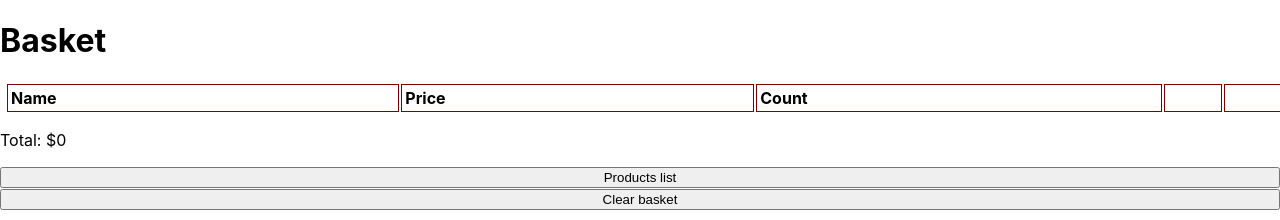
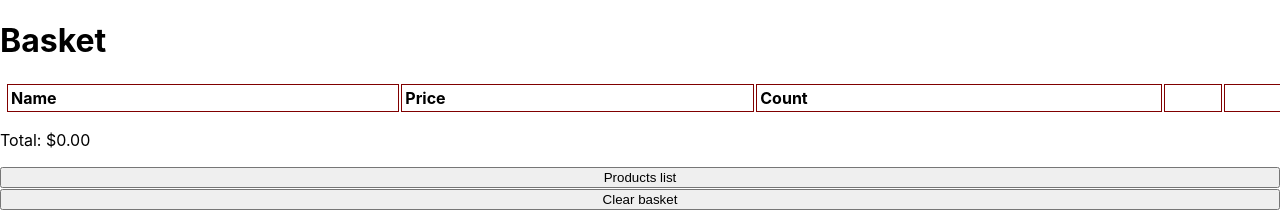
Before and after one commit to Kvasshtain/customer_basket, a React (Create React App) app: page / in a window 1280 px wide. Both pictures are taken after a click on the button "Basket". Shown: the top 220 px of the page. Built offline with nearby package versions, Linux system fonts and the light colour scheme.

Commit message:
пофиксил вывод итого с неограниченным числом знаков после запятой

```diff
--- a/src/components/BasketList.js
+++ b/src/components/BasketList.js
@@ -23,7 +23,7 @@ class Total extends React.Component {
 
     render() {
         return (
-            <p>Total: ${this.calcTotal(this.props.data)}</p>
+            <p>Total: ${this.calcTotal(this.props.data).toFixed(2)}</p>
         )
     }
 }
```
